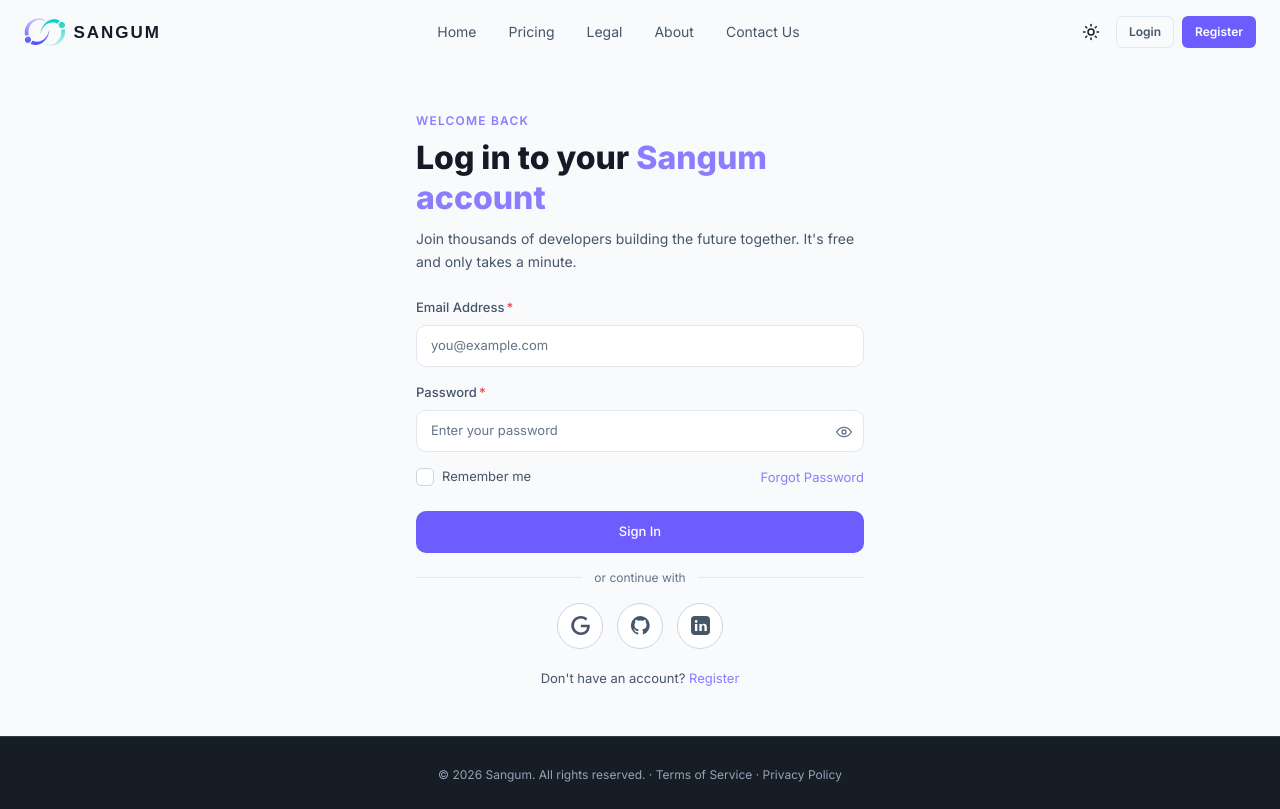
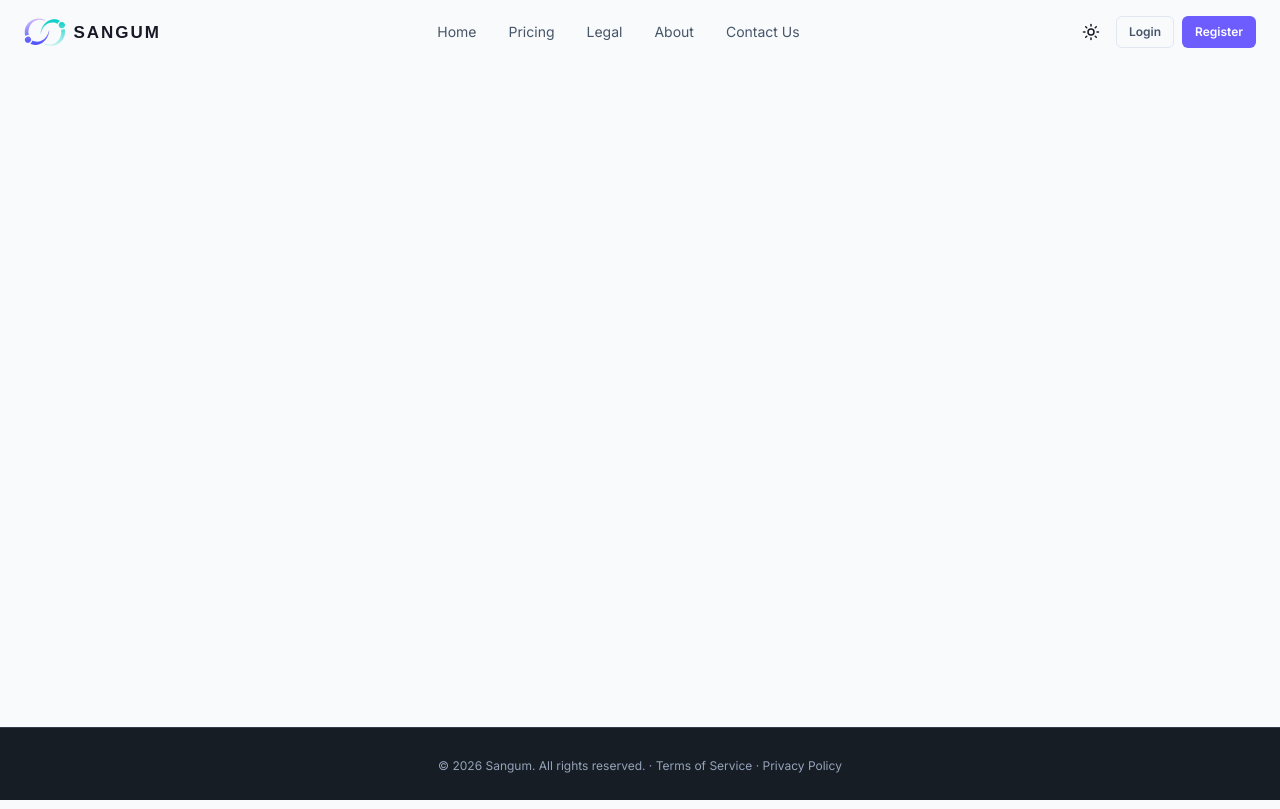
Before and after one commit to harshrajput-0/Sangum-Frontend, a React (Vite) app: page /test in a window 1280 px wide. Built offline with nearby package versions, Linux system fonts and the light colour scheme.

Commit message:
changed folder structure

```diff
--- /dev/null
+++ b/src/layouts/BareLayout.tsx
@@ -0,0 +1,16 @@
+import { Navbar } from '@/shared/components/navigation/PublicNavbar'
+import { Outlet } from 'react-router-dom'
+
+const BareLayout = () => {
+  return (
+  <div className="min-h-screen flex flex-col">
+            <Navbar />
+            <main className="flex-1 mt-16">
+                <Outlet />
+            </main>
+
+        </div>
+  )
+}
+
+export default BareLayout
--- a/src/modules/marketing/pages/PreviewTestingPage.tsx
+++ b/src/modules/marketing/pages/PreviewTestingPage.tsx
@@ -1,7 +1,4 @@
-import AuthFormHeader from "@/modules/auth/components/AuthFormHeader";
-import { OAuthButtonGroup } from "@/modules/auth/components/OAuthButtonGroup";
-import LgoinForm from "@/modules/auth/components/LoginForm";
-import { Link } from "react-router-dom";
+
 
 
 export interface AuthLayoutProps {
@@ -21,25 +18,7 @@
 const PreviewTestingPage = () => {
   return (
     <main className='w-full h-full  p-8 flex items-center justify-center'>
-      <div className="mx-auto br-red p-4 justify-center max-w-[480px] h-full my-auto">
 
-        <AuthFormHeader
-          eyebrow="Welcome Back"
-          title="Log in to your"
-          description="Join thousands of developers building the future together. It's free and only takes a minute."
-        />
-
-        <LgoinForm onSubmit={(values) => { console.log(values) }} />
-          <OAuthButtonGroup />
-
-              <p className="text-center text-[length:var(--fs-sm)] text-[var(--text-secondary)] mt-5">
-        Don't have an account?{" "}
-
-          <Link to="/register" className="text-[var(--primary-light)] hover:underline">
-          Register
-          </Link>
-      </p>
-      </div>
     </main>
   )
 }
```
Also changed, not shown: src/App.tsx (+8 -8 lines), src/modules/marketing/pages/404Page.tsx (added), src/modules/pages/legal/CookiePolicyPage.tsx (renamed from src/modules/marketing/legal/CookiePolicyPage.tsx), src/modules/pages/legal/DisclaimerPage.tsx (renamed from src/modules/marketing/legal/DisclaimerPage.tsx), src/modules/pages/legal/LegalHubPage.tsx (renamed from src/modules/marketing/pages/LegalHubPage.tsx), src/modules/pages/legal/PrivacyPolicyPage.tsx (renamed from src/modules/marketing/legal/PrivacyPolicyPage.tsx), src/modules/pages/legal/TermsOfServicePage.tsx (renamed from src/modules/marketing/legal/TermsOfServicePage.tsx), src/modules/pages/marketing/AboutPage.tsx (renamed from src/modules/marketing/pages/AboutPage.tsx), src/modules/pages/marketing/ContactPage.tsx (renamed from src/modules/marketing/pages/ContactPage.tsx), src/modules/pages/marketing/LandingPage.tsx (renamed from src/modules/marketing/pages/LandingPage.tsx).
